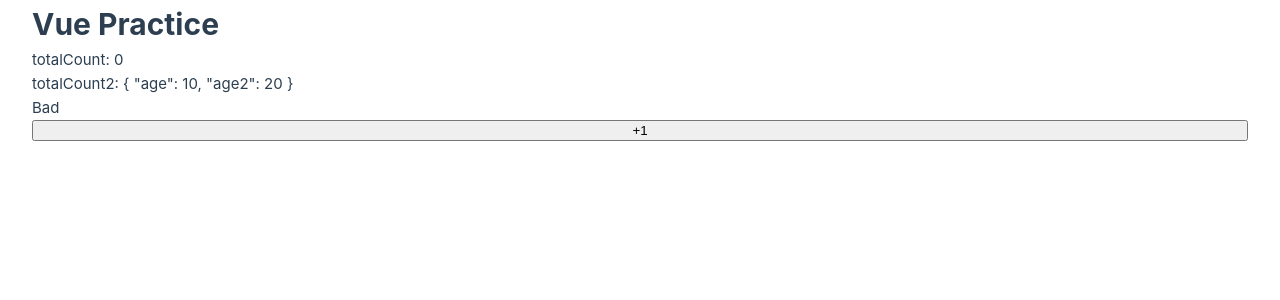
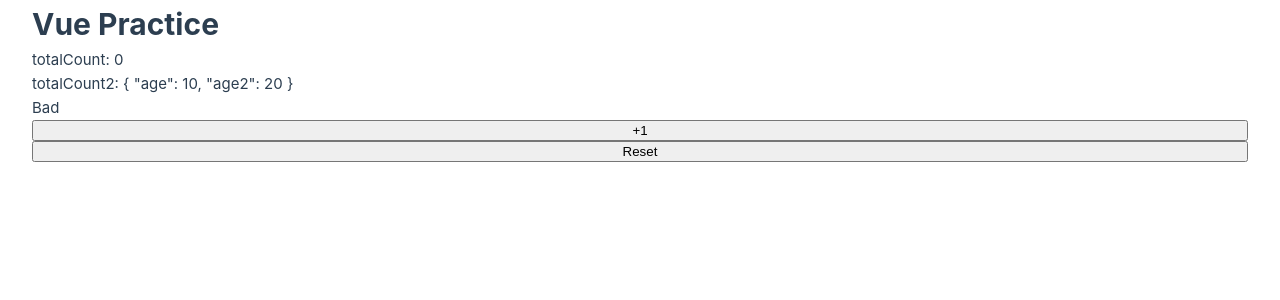
Before and after one commit to sogo-0910/vue-practice, a Vue app: page / in a window 1280 px wide. Shown: the top 300 px of the page. Built offline with nearby package versions, Linux system fonts and the light colour scheme; the HTML template or start-up script is replaced by a standard one.

Commit message:
fix:emit勉強

```diff
--- a/src/App.vue
+++ b/src/App.vue
@@ -2,13 +2,18 @@
   import { ref } from 'vue'
   import type { Ref } from 'vue'
   import DefinePropsPractice from './components/DefinePropsPractice.vue'
+  import EmitPractice from './components/emitPractice.vue'
   const totalCount: Ref<number> = ref(0)
+  const handleResetTotalCount = (value: number) => {
+    totalCount.value = value
+  }
 </script>
 
 <template>
   <h1>Vue Practice</h1>
   <DefinePropsPractice :total-count="totalCount" />
   <button type="button" @click="totalCount++">+1</button>
+  <EmitPractice @reset-count="handleResetTotalCount" />
 </template>
 
 <style scoped>
--- /dev/null
+++ b/src/components/EmitPractice.vue
@@ -0,0 +1,12 @@
+<script setup lang="ts">
+  const emit = defineEmits(['resetCount'])
+  const emitReset = () => {
+    emit('resetCount', 0)
+  }
+</script>
+
+<template>
+  <button type="button" @click="emitReset">Reset</button>
+</template>
+
+<style scoped></style>
```
